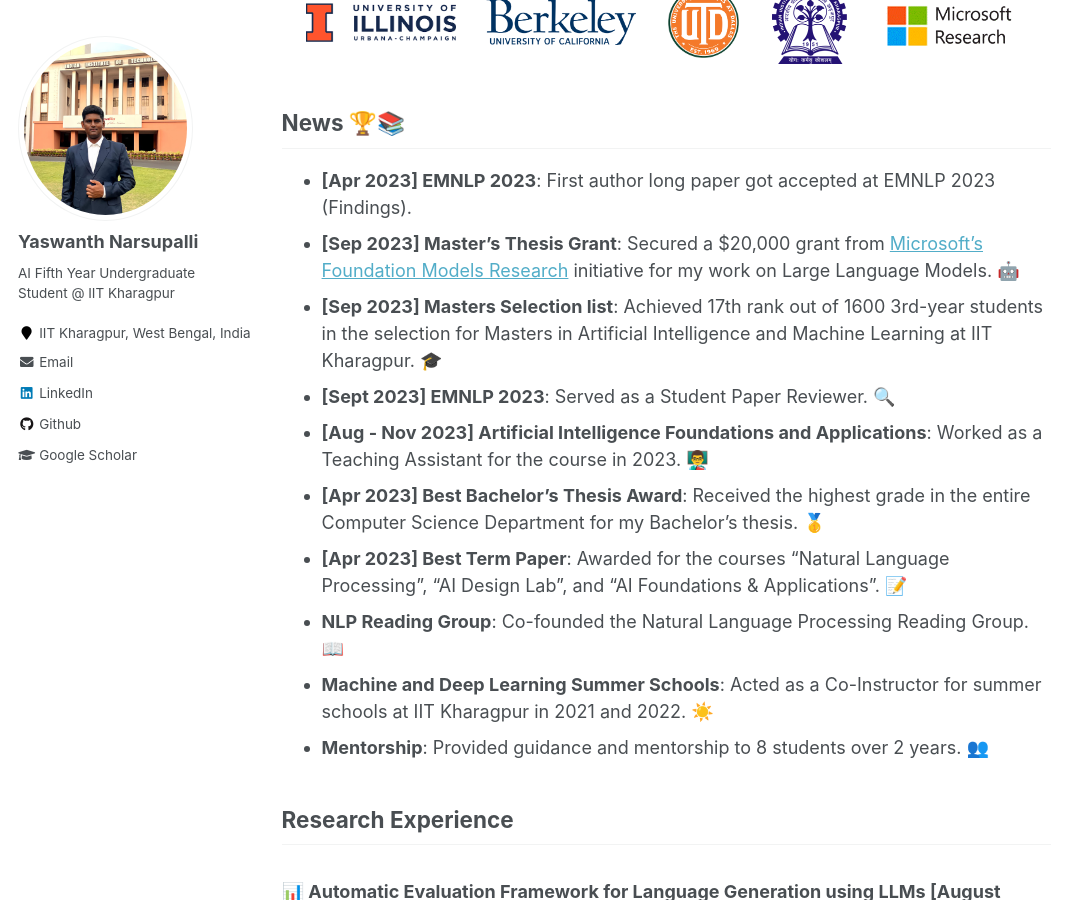
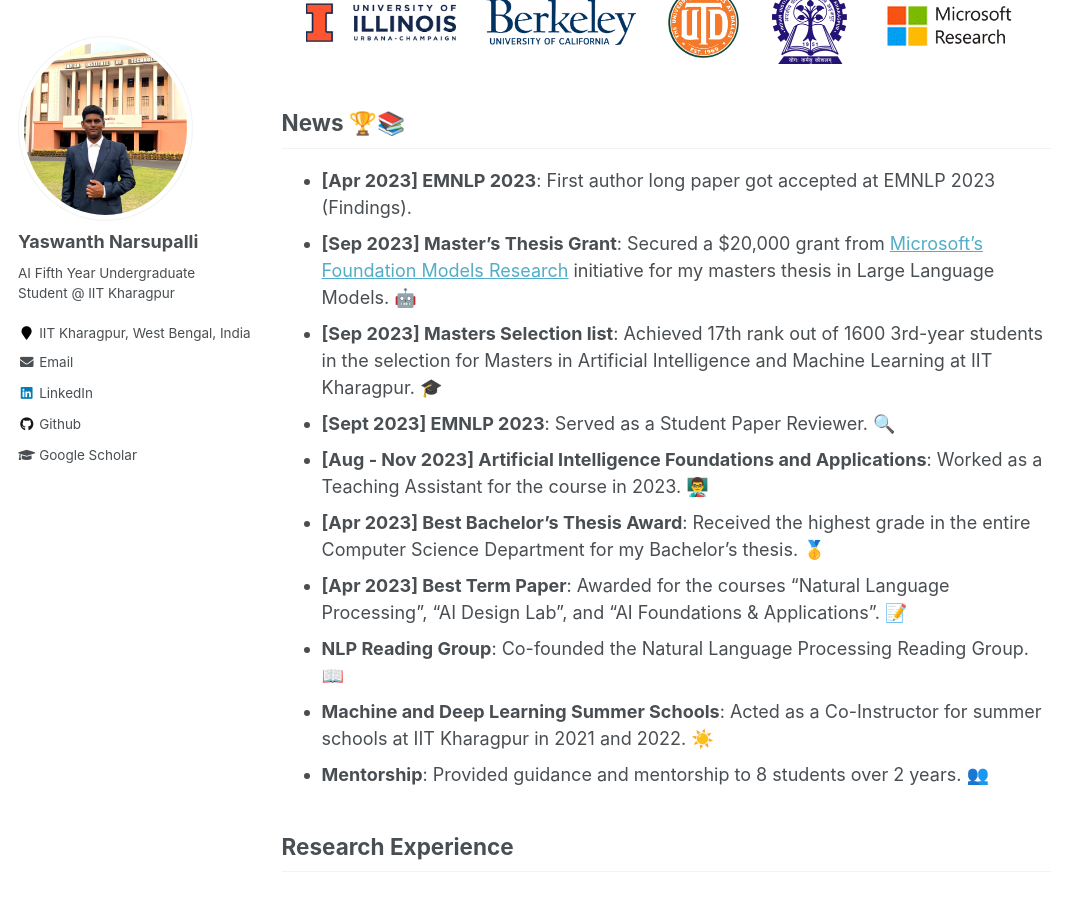
Before and after one commit to yaswanth-iitkgp/yaswanth-iitkgp.github.io, a Jekyll site: the page built from _pages/about.md, in a window 1280 px wide and 900 px high, scrolled down 644 px. Shown: the whole window, without its empty margins (0-1087 px from the left). Built offline with Jekyll 4.4.1, drawn with Linux system fonts in a browser that asks for light colours.

```diff
--- a/_pages/about.md
+++ b/_pages/about.md
@@ -33,7 +33,7 @@ If you have any ideas that you would like to collaborate on, hit me up!
 ## News 🏆📚
 
 - **[Apr 2023] EMNLP 2023**: First author long paper got accepted at EMNLP 2023 (Findings).
-- **[Sep 2023] Master's Thesis Grant**: Secured a $20,000 grant from [Microsoft's Foundation Models Research](https://www.microsoft.com/en-us/research/collaboration/accelerating-foundation-models-research/phase-ii/) initiative for my work on Large Language Models. 🤖
+- **[Sep 2023] Master's Thesis Grant**: Secured a $20,000 grant from [Microsoft's Foundation Models Research](https://www.microsoft.com/en-us/research/collaboration/accelerating-foundation-models-research/phase-ii/) initiative for my masters thesis in Large Language Models. 🤖
 - **[Sep 2023] Masters Selection list**: Achieved 17th rank out of 1600 3rd-year students in the selection for Masters in Artificial Intelligence and Machine Learning at IIT Kharagpur. 🎓
 - **[Sept 2023] EMNLP 2023**: Served as a Student Paper Reviewer. 🔍
 - **[Aug - Nov 2023] Artificial Intelligence Foundations and Applications**: Worked as a Teaching Assistant for the course in 2023. 👨‍🏫
```
